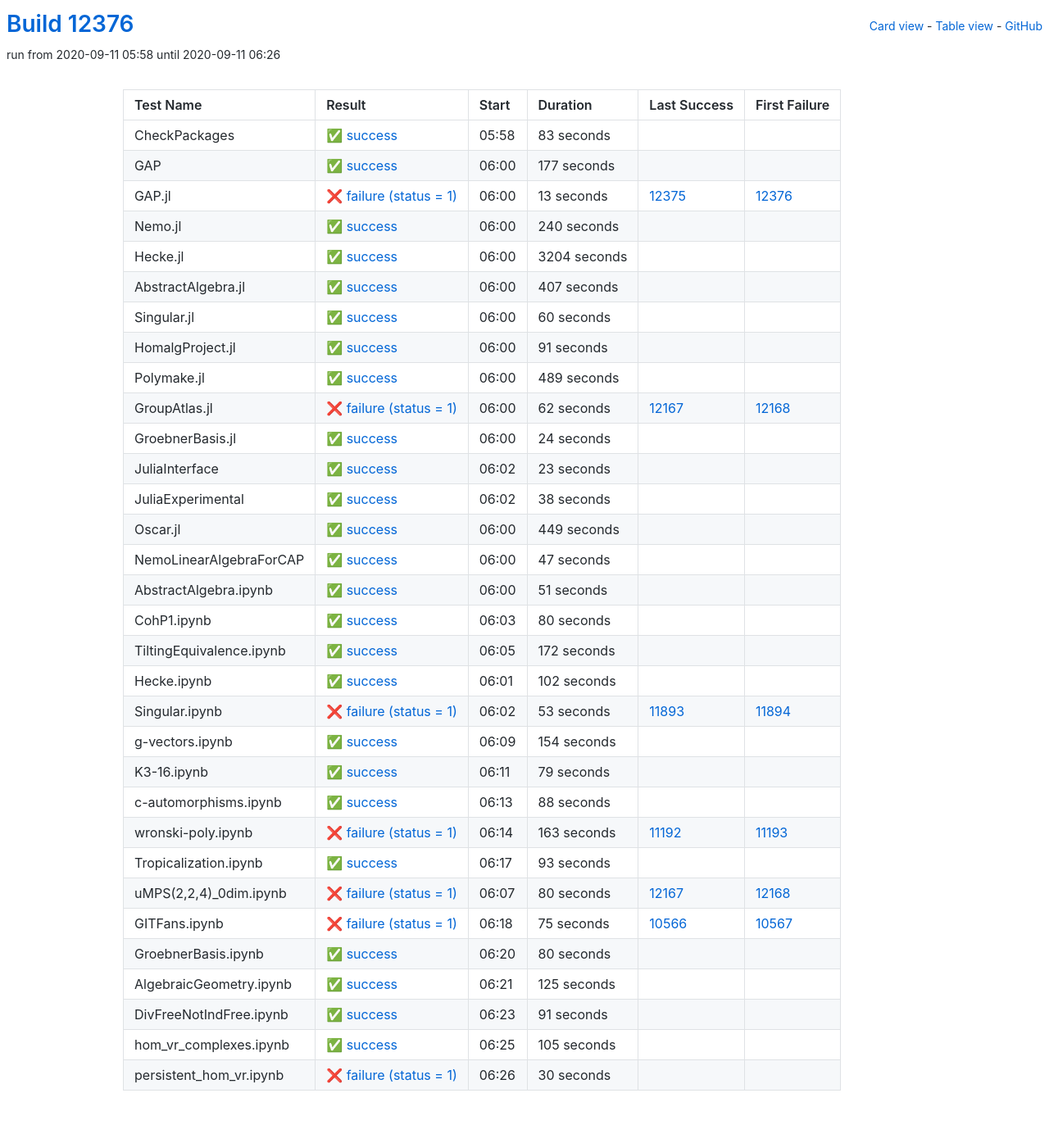
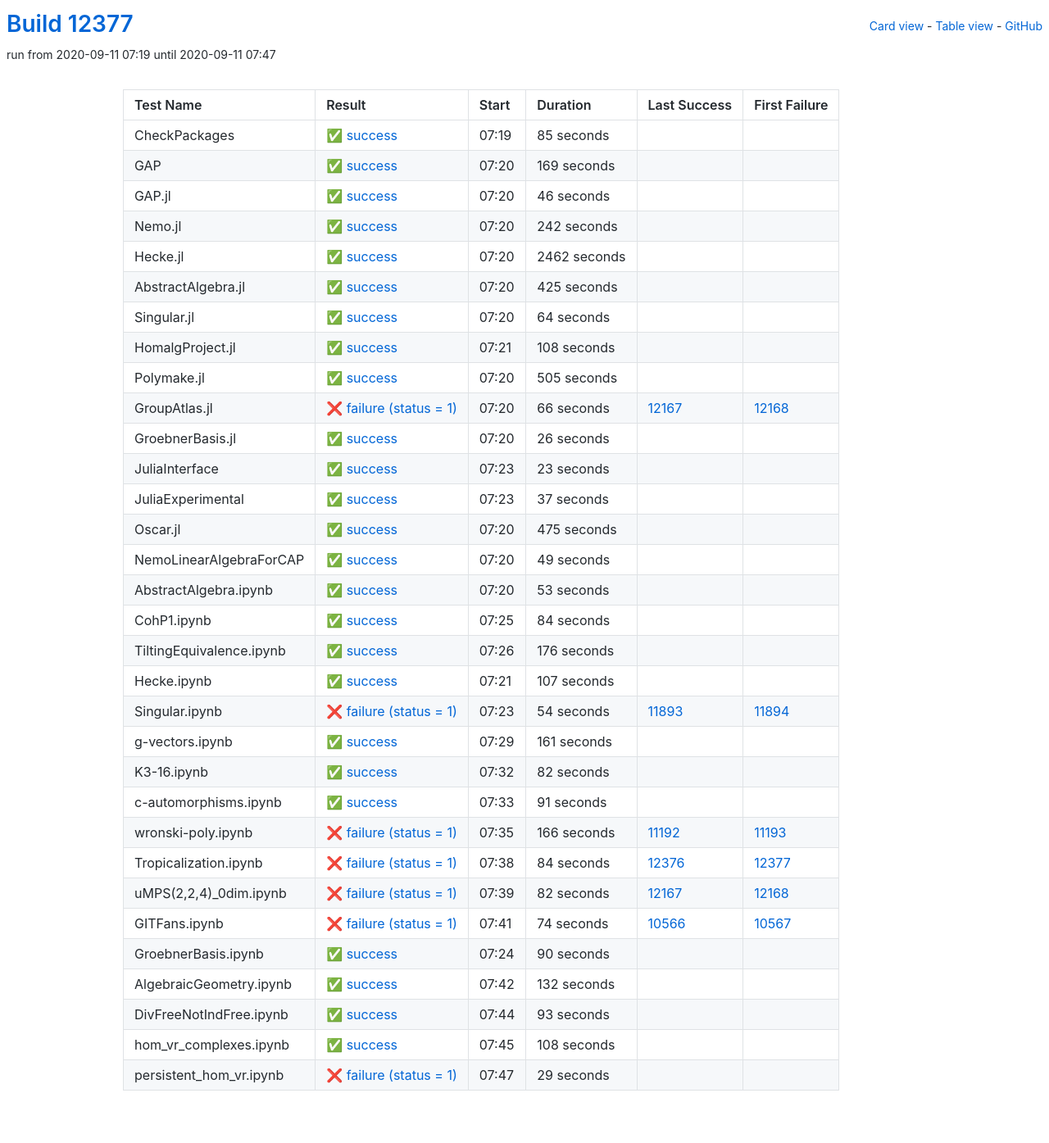
Before and after one commit to oscar-system/oscar-ci-status, a Jekyll site: the page built from table.html, in a window 1280 px wide. Shown: the whole page at 82% size. Built offline with Jekyll 4.4.1, drawn with Linux system fonts in a browser that asks for light colours.

Commit message:
Build #12377

```diff
--- a/_data/ci.yml
+++ b/_data/ci.yml
@@ -1,6 +1,6 @@
 ---
-build: 12376
-build_url: https://oscarci.mathematik.uni-kl.de/job/oscar/12376/
+build: 12377
+build_url: https://oscarci.mathematik.uni-kl.de/job/oscar/12377/
 job: oscar
 organization: oscar-system
 repo: oscar-ci-status
@@ -8,140 +8,140 @@
 tests:
 - name: CheckPackages
   id: checkpackages
-  log: https://oscarci.mathematik.uni-kl.de/job/oscar/12376/artifact/logs/build-12376/CheckPackages.log
-  start: 2020-09-11 05:58
+  log: https://oscarci.mathematik.uni-kl.de/job/oscar/12377/artifact/logs/build-12377/CheckPackages.log
+  start: 2020-09-11 07:19
   success: true
   exitcode: 0
   status: success
-  duration: 83
+  duration: 85
   last_success: false
   last_success_url:
   first_failure: false
   first_failure_url:
 - name: GAP
   id: gap
-  log: https://oscarci.mathematik.uni-kl.de/job/oscar/12376/artifact/logs/build-12376/GAP.log
-  start: 2020-09-11 06:00
+  log: https://oscarci.mathematik.uni-kl.de/job/oscar/12377/artifact/logs/build-12377/GAP.log
+  start: 2020-09-11 07:20
   success: true
   exitcode: 0
   status: success
-  duration: 177
+  duration: 169
   last_success: false
   last_success_url:
   first_failure: false
   first_failure_url:
 - name: GAP.jl
   id: gap-jl
-  log: https://oscarci.mathematik.uni-kl.de/job/oscar/12376/artifact/logs/build-12376/GAP.jl.log
-  start: 2020-09-11 06:00
-  success: false
-  exitcode: 1
-  status: failure
-  duration: 13
-  last_success: 12375
-  last_success_url: https://oscarci.mathematik.uni-kl.de/job/oscar/12375/
-  first_failure: 12376
-  first_failure_url: https://oscarci.mathematik.uni-kl.de/job/oscar/12376/
-- name: Nemo.jl
-  id: nemo-jl
-  log: https://oscarci.mathematik.uni-kl.de/job/oscar/12376/artifact/logs/build-12376/Nemo.jl.log
-  start: 2020-09-11 06:00
+  log: https://oscarci.mathematik.uni-kl.de/job/oscar/12377/artifact/logs/build-12377/GAP.jl.log
+  start: 2020-09-11 07:20
   success: true
   exitcode: 0
   status: success
-  duration: 240
+  duration: 46
+  last_success: false
+  last_success_url:
+  first_failure: false
+  first_failure_url:
+- name: Nemo.jl
+  id: nemo-jl
+  log: https://oscarci.mathematik.uni-kl.de/job/oscar/12377/artifact/logs/build-12377/Nemo.jl.log
+  start: 2020-09-11 07:20
+  success: true
+  exitcode: 0
+  status: success
+  duration: 242
   last_success: false
   last_success_url:
   first_failure: false
   first_failure_url:
 - name: Hecke.jl
   id: hecke-jl
-  log: https://oscarci.mathematik.uni-kl.de/job/oscar/12376/artifact/logs/build-12376/Hecke.jl.log
-  start: 2020-09-11 06:00
+  log: https://oscarci.mathematik.uni-kl.de/job/oscar/12377/artifact/logs/build-12377/Hecke.jl.log
+  start: 2020-09-11 07:20
   success: true
   exitcode: 0
   status: success
-  duration: 3204
+  duration: 2462
   last_success: false
   last_success_url:
   first_failure: false
   first_failure_url:
 - name: AbstractAlgebra.jl
   id: abstractalgebra-jl
-  log: https://oscarci.mathematik.uni-kl.de/job/oscar/12376/artifact/logs/build-12376/AbstractAlgebra.jl.log
-  start: 2020-09-11 06:00
+  log: https://oscarci.mathematik.uni-kl.de/job/oscar/12377/artifact/logs/build-12377/AbstractAlgebra.jl.log
+  start: 2020-09-11 07:20
   success: true
   exitcode: 0
   status: success
-  duration: 407
+  duration: 425
   last_success: false
   last_success_url:
   first_failure: false
   first_failure_url:
 - name: Singular.jl
   id: singular-jl
-  log: https://oscarci.mathematik.uni-kl.de/job/oscar/12376/artifact/logs/build-12376/Singular.jl.log
-  start: 2020-09-11 06:00
+  log: https://oscarci.mathematik.uni-kl.de/job/oscar/12377/artifact/logs/build-12377/Singular.jl.log
+  start: 2020-09-11 07:20
   success: true
   exitcode: 0
   status: success
-  duration: 60
+  duration: 64
   last_success: false
   last_success_url:
   first_failure: false
   first_failure_url:
 - name: HomalgProject.jl
   id: homalgproject-jl
-  log: https://oscarci.mathematik.uni-kl.de/job/oscar/12376/artifact/logs/build-12376/HomalgProject.jl.log
-  start: 2020-09-11 06:00
+  log: https://oscarci.mathematik.uni-kl.de/job/oscar/12377/artifact/logs/build-12377/HomalgProject.jl.log
+  start: 2020-09-11 07:21
   success: true
   exitcode: 0
   status: success
-  duration: 91
+  duration: 108
   last_success: false
   last_success_url:
   first_failure: false
   first_failure_url:
 - name: Polymake.jl
   id: polymake-jl
-  log: https://oscarci.mathematik.uni-kl.de/job/oscar/12376/artifact/logs/build-12376/Polymake.jl.log
-  start: 2020-09-11 06:00
+  log: https://oscarci.mathematik.uni-kl.de/job/oscar/12377/artifact/logs/build-12377/Polymake.jl.log
+  start: 2020-09-11 07:20
   success: true
   exitcode: 0
   status: success
-  duration: 489
+  duration: 505
   last_success: false
   last_success_url:
   first_failure: false
   first_failure_url:
 - name: GroupAtlas.jl
   id: groupatlas-jl
-  log: https://oscarci.mathematik.uni-kl.de/job/oscar/12376/artifact/logs/build-12376/GroupAtlas.jl.log
-  start: 2020-09-11 06:00
+  log: https://oscarci.mathematik.uni-kl.de/job/oscar/12377/artifact/logs/build-12377/GroupAtlas.jl.log
+  start: 2020-09-11 07:20
   success: false
   exitcode: 1
   status: failure
-  duration: 62
+  duration: 66
   last_success: 12167
   last_success_url: https://oscarci.mathematik.uni-kl.de/job/oscar/12167/
   first_failure: 12168
   first_failure_url: https://oscarci.mathematik.uni-kl.de/job/oscar/12168/
 - name: GroebnerBasis.jl
   id: groebnerbasis-jl
-  log: https://oscarci.mathematik.uni-kl.de/job/oscar/12376/artifact/logs/build-12376/GroebnerBasis.jl.log
-  start: 2020-09-11 06:00
+  log: https://oscarci.mathematik.uni-kl.de/job/oscar/12377/artifact/logs/build-12377/GroebnerBasis.jl.log
+  start: 2020-09-11 07:20
   success: true
   exitcode: 0
   status: success
-  duration: 24
+  duration: 26
   last_success: false
   last_success_url:
   first_failure: false
   first_failure_url:
 - name: JuliaInterface
   id: juliainterface
-  log: https://oscarci.mathematik.uni-kl.de/job/oscar/12376/artifact/logs/build-12376/JuliaInterface.log
-  start: 2020-09-11 06:02
+  log: https://oscarci.mathematik.uni-kl.de/job/oscar/12377/artifact/logs/build-12377/JuliaInterface.log
+  start: 2020-09-11 07:23
   success: true
   exitcode: 0
   status: success
@@ -152,152 +152,212 @@
   first_failure_url:
 - name: JuliaExperimental
   id: juliaexperimental
-  log: https://oscarci.mathematik.uni-kl.de/job/oscar/12376/artifact/logs/build-12376/JuliaExperimental.log
-  start: 2020-09-11 06:02
+  log: https://oscarci.mathematik.uni-kl.de/job/oscar/12377/artifact/logs/build-12377/JuliaExperimental.log
+  start: 2020-09-11 07:23
   success: true
   exitcode: 0
   status: success
-  duration: 38
+  duration: 37
   last_success: false
   last_success_url:
   first_failure: false
   first_failure_url:
 - name: Oscar.jl
   id: oscar-jl
-  log: https://oscarci.mathematik.uni-kl.de/job/oscar/12376/artifact/logs/build-12376/Oscar.jl.log
-  start: 2020-09-11 06:00
+  log: https://oscarci.mathematik.uni-kl.de/job/oscar/12377/artifact/logs/build-12377/Oscar.jl.log
+  start: 2020-09-11 07:20
   success: true
   exitcode: 0
   status: success
-  duration: 449
+  duration: 475
   last_success: false
   last_success_url:
   first_failure: false
   first_failure_url:
 - name: NemoLinearAlgebraForCAP
   id: nemolinearalgebraforcap
-  log: https://oscarci.mathematik.uni-kl.de/job/oscar/12376/artifact/logs/build-12376/NemoLinearAlgebraForCAP.log
-  start: 2020-09-11 06:00
+  log: https://oscarci.mathematik.uni-kl.de/job/oscar/12377/artifact/logs/build-12377/NemoLinearAlgebraForCAP.log
+  start: 2020-09-11 07:20
   success: true
   exitcode: 0
   status: success
-  duration: 47
+  duration: 49
   last_success: false
   last_success_url:
   first_failure: false
   first_failure_url:
 - name: AbstractAlgebra.ipynb
   id: abstractalgebra-ipynb
-  log: https://oscarci.mathematik.uni-kl.de/job/oscar/12376/artifact/logs/build-12376/AbstractAlgebra.ipynb.log
-  start: 2020-09-11 06:00
+  log: https://oscarci.mathematik.uni-kl.de/job/oscar/12377/artifact/logs/build-12377/AbstractAlgebra.ipynb.log
+  start: 2020-09-11 07:20
   success: true
   exitcode: 0
   status: success
-  duration: 51
+  duration: 53
   last_success: false
   last_success_url:
   first_failure: false
   first_failure_url:
 - name: CohP1.ipynb
   id: cohp1-ipynb
-  log: https://oscarci.mathematik.uni-kl.de/job/oscar/12376/artifact/logs/build-12376/CohP1.ipynb.log
-  start: 2020-09-11 06:03
+  log: https://oscarci.mathematik.uni-kl.de/job/oscar/12377/artifact/logs/build-12377/CohP1.ipynb.log
+  start: 2020-09-11 07:25
   success: true
   exitcode: 0
   status: success
-  duration: 80
+  duration: 84
   last_success: false
   last_success_url:
   first_failure: false
   first_failure_url:
 - name: TiltingEquivalence.ipynb
   id: tiltingequivalence-ipynb
-  log: https://oscarci.mathematik.uni-kl.de/job/oscar/12376/artifact/logs/build-12376/TiltingEquivalence.ipynb.log
-  start: 2020-09-11 06:05
+  log: https://oscarci.mathematik.uni-kl.de/job/oscar/12377/artifact/logs/build-12377/TiltingEquivalence.ipynb.log
+  start: 2020-09-11 07:26
   success: true
   exitcode: 0
   status: success
-  duration: 172
+  duration: 176
   last_success: false
   last_success_url:
   first_failure: false
   first_failure_url:
 - name: Hecke.ipynb
   id: hecke-ipynb
-  log: https://oscarci.mathematik.uni-kl.de/job/oscar/12376/artifact/logs/build-12376/Hecke.ipynb.log
-  start: 2020-09-11 06:01
+  log: https://oscarci.mathematik.uni-kl.de/job/oscar/12377/artifact/logs/build-12377/Hecke.ipynb.log
+  start: 2020-09-11 07:21
   success: true
   exitcode: 0
   status: success
-  duration: 102
+  duration: 107
   last_success: false
   last_success_url:
   first_failure: false
   first_failure_url:
 - name: Singular.ipynb
   id: singular-ipynb
-  log: https://oscarci.mathematik.uni-kl.de/job/oscar/12376/artifact/logs/build-12376/Singular.ipynb.log
-  start: 2020-09-11 06:02
+  log: https://oscarci.mathematik.uni-kl.de/job/oscar/12377/artifact/logs/build-12377/Singular.ipynb.log
+  start: 2020-09-11 07:23
   success: false
   exitcode: 1
   status: failure
-  duration: 53
+  duration: 54
   last_success: 11893
   last_success_url: https://oscarci.mathematik.uni-kl.de/job/oscar/11893/
   first_failure: 11894
   first_failure_url: https://oscarci.mathematik.uni-kl.de/job/oscar/11894/
 - name: g-vectors.ipynb
   id: g-vectors-ipynb
-  log: https://oscarci.mathematik.uni-kl.de/job/oscar/12376/artifact/logs/build-12376/g-vectors.ipynb.log
-  start: 2020-09-11 06:09
+  log: https://oscarci.mathematik.uni-kl.de/job/oscar/12377/artifact/logs/build-12377/g-vectors.ipynb.log
+  start: 2020-09-11 07:29
   success: true
   exitcode: 0
   status: success
-  duration: 154
+  duration: 161
   last_success: false
   last_success_url:
   first_failure: false
   first_failure_url:
 - name: K3-16.ipynb
   id: k3-16-ipynb
-  log: https://oscarci.mathematik.uni-kl.de/job/oscar/12376/artifact/logs/build-12376/K3-16.ipynb.log
-  start: 2020-09-11 06:11
+  log: https://oscarci.mathematik.uni-kl.de/job/oscar/12377/artifact/logs/build-12377/K3-16.ipynb.log
+  start: 2020-09-11 07:32
   success: true
   exitcode: 0
   status: success
-  duration: 79
+  duration: 82
   last_success: false
   last_success_url:
   first_failure: false
   first_failure_url:
 - name: c-automorphisms.ipynb
   id: c-automorphisms-ipynb
-  log: https://oscarci.mathematik.uni-kl.de/job/oscar/12376/artifact/logs/build-12376/c-automorphisms.ipynb.log
-  start: 2020-09-11 06:13
+  log: https://oscarci.mathematik.uni-kl.de/job/oscar/12377/artifact/logs/build-12377/c-automorphisms.ipynb.log
+  start: 2020-09-11 07:33
   success: true
   exitcode: 0
   status: success
-  duration: 88
+  duration: 91
   last_success: false
   last_success_url:
   first_failure: false
   first_failure_url:
 - name: wronski-poly.ipynb
   id: wronski-poly-ipynb
-  log: https://oscarci.mathematik.uni-kl.de/job/oscar/12376/artifact/logs/build-12376/wronski-poly.ipynb.log
-  start: 2020-09-11 06:14
+  log: https://oscarci.mathematik.uni-kl.de/job/oscar/12377/artifact/logs/build-12377/wronski-poly.ipynb.log
+  start: 2020-09-11 07:35
   success: false
   exitcode: 1
   status: failure
-  duration: 163
+  duration: 166
   last_success: 11192
   last_success_url: https://oscarci.mathematik.uni-kl.de/job/oscar/11192/
   first_failure: 11193
   first_failure_url: https://oscarci.mathematik.uni-kl.de/job/oscar/11193/
 - name: Tropicalization.ipynb
   id: tropicalization-ipynb
-  log: https://oscarci.mathematik.uni-kl.de/job/oscar/12376/artifact/logs/build-12376/Tropicalization.ipynb.log
-  start: 2020-09-11 06:17
+  log: https://oscarci.mathematik.uni-kl.de/job/oscar/12377/artifact/logs/build-12377/Tropicalization.ipynb.log
+  start: 2020-09-11 07:38
+  success: false
+  exitcode: 1
+  status: failure
+  duration: 84
+  last_success: 12376
+  last_success_url: https://oscarci.mathematik.uni-kl.de/job/oscar/12376/
+  first_failure: 12377
+  first_failure_url: https://oscarci.mathematik.uni-kl.de/job/oscar/12377/
+- name: uMPS(2,2,4)_0dim.ipynb
+  id: umps-2-2-4-0dim-ipynb
+  log: https://oscarci.mathematik.uni-kl.de/job/oscar/12377/artifact/logs/build-12377/uMPS-2-2-4-_0dim.ipynb.log
+  start: 2020-09-11 07:39
+  success: false
+  exitcode: 1
+  status: failure
+  duration: 82
+  last_success: 12167
+  last_success_url: https://oscarci.mathematik.uni-kl.de/job/oscar/12167/
+  first_failure: 12168
+  first_failure_url: https://oscarci.mathematik.uni-kl.de/job/oscar/12168/
+- name: GITFans.ipynb
+  id: gitfans-ipynb
+  log: https://oscarci.mathematik.uni-kl.de/job/oscar/12377/artifact/logs/build-12377/GITFans.ipynb.log
+  start: 2020-09-11 07:41
+  success: false
+  exitcode: 1
+  status: failure
+  duration: 74
+  last_success: 10566
+  last_success_url: https://oscarci.mathematik.uni-kl.de/job/oscar/10566/
+  first_failure: 10567
+  first_failure_url: https://oscarci.mathematik.uni-kl.de/job/oscar/10567/
+- name: GroebnerBasis.ipynb
+  id: groebnerbasis-ipynb
+  log: https://oscarci.mathematik.uni-kl.de/job/oscar/12377/artifact/logs/build-12377/GroebnerBasis.ipynb.log
+  start: 2020-09-11 07:24
+  success: true
+  exitcode: 0
+  status: success
+  duration: 90
+  last_success: false
+  last_success_url:
+  first_failure: false
+  first_failure_url:
+- name: AlgebraicGeometry.ipynb
+  id: algebraicgeometry-ipynb
+  log: https://oscarci.mathematik.uni-kl.de/job/oscar/12377/artifact/logs/build-12377/AlgebraicGeometry.ipynb.log
+  start: 2020-09-11 07:42
+  success: true
+  exitcode: 0
+  status: success
+  duration: 132
+  last_success: false
+  last_success_url:
+  first_failure: false
+  first_failure_url:
+- name: DivFreeNotIndFree.ipynb
+  id: divfreenotindfree-ipynb
+  log: https://oscarci.mathematik.uni-kl.de/job/oscar/12377/artifact/logs/build-12377/DivFreeNotIndFree.ipynb.log
+  start: 2020-09-11 07:44
   success: true
   exitcode: 0
   status: success
@@ -306,86 +366,26 @@
   last_success_url:
   first_failure: false
   first_failure_url:
-- name: uMPS(2,2,4)_0dim.ipynb
-  id: umps-2-2-4-0dim-ipynb
-  log: https://oscarci.mathematik.uni-kl.de/job/oscar/12376/artifact/logs/build-12376/uMPS-2-2-4-_0dim.ipynb.log
-  start: 2020-09-11 06:07
-  success: false
-  exitcode: 1
-  status: failure
-  duration: 80
-  last_success: 12167
-  last_success_url: https://oscarci.mathematik.uni-kl.de/job/oscar/12167/
-  first_failure: 12168
-  first_failure_url: https://oscarci.mathematik.uni-kl.de/job/oscar/12168/
-- name: GITFans.ipynb
-  id: gitfans-ipynb
-  log: https://oscarci.mathematik.uni-kl.de/job/oscar/12376/artifact/logs/build-12376/GITFans.ipynb.log
-  start: 2020-09-11 06:18
-  success: false
-  exitcode: 1
-  status: failure
-  duration: 75
-  last_success: 10566
-  last_success_url: https://oscarci.mathematik.uni-kl.de/job/oscar/10566/
-  first_failure: 10567
-  first_failure_url: https://oscarci.mathematik.uni-kl.de/job/oscar/10567/
-- name: GroebnerBasis.ipynb
-  id: groebnerbasis-ipynb
-  log: https://oscarci.mathematik.uni-kl.de/job/oscar/12376/artifact/logs/build-12376/GroebnerBasis.ipynb.log
-  start: 2020-09-11 06:20
+- name: hom_vr_complexes.ipynb
+  id: hom-vr-complexes-ipynb
+  log: https://oscarci.mathematik.uni-kl.de/job/oscar/12377/artifact/logs/build-12377/hom_vr_complexes.ipynb.log
+  start: 2020-09-11 07:45
   success: true
   exitcode: 0
   status: success
-  duration: 80
-  last_success: false
-  last_success_url:
-  first_failure: false
-  first_failure_url:
-- name: AlgebraicGeometry.ipynb
-  id: algebraicgeometry-ipynb
-  log: https://oscarci.mathematik.uni-kl.de/job/oscar/12376/artifact/logs/build-12376/AlgebraicGeometry.ipynb.log
-  start: 2020-09-11 06:21
-  success: true
-  exitcode: 0
-  status: success
-  duration: 125
-  last_success: false
-  last_success_url:
-  first_failure: false
-  first_failure_url:
-- name: DivFreeNotIndFree.ipynb
-  id: divfreenotindfree-ipynb
-  log: https://oscarci.mathematik.uni-kl.de/job/oscar/12376/artifact/logs/build-12376/DivFreeNotIndFree.ipynb.log
-  start: 2020-09-11 06:23
-  success: true
-  exitcode: 0
-  status: success
-  duration: 91
-  last_success: false
-  last_success_url:
-  first_failure: false
-  first_failure_url:
-- name: hom_vr_complexes.ipynb
-  id: hom-vr-complexes-ipynb
-  log: https://oscarci.mathematik.uni-kl.de/job/oscar/12376/artifact/logs/build-12376/hom_vr_complexes.ipynb.log
-  start: 2020-09-11 06:25
-  success: true
-  exitcode: 0
-  status: success
-  duration: 105
+  duration: 108
   last_success: false
   last_success_url:
   first_failure: false
   first_failure_url:
 - name: persistent_hom_vr.ipynb
   id: persistent-hom-vr-ipynb
-  log: https://oscarci.mathematik.uni-kl.de/job/oscar/12376/artifact/logs/build-12376/persistent_hom_vr.ipynb.log
-  start: 2020-09-11 06:26
+  log: https://oscarci.mathematik.uni-kl.de/job/oscar/12377/artifact/logs/build-12377/persistent_hom_vr.ipynb.log
+  start: 2020-09-11 07:47
   success: false
   exitcode: 1
   status: failure
-  duration: 30
+  duration: 29
   last_success: false
   last_success_url:
   first_failure: false
```
Also changed, not shown: README.md.
